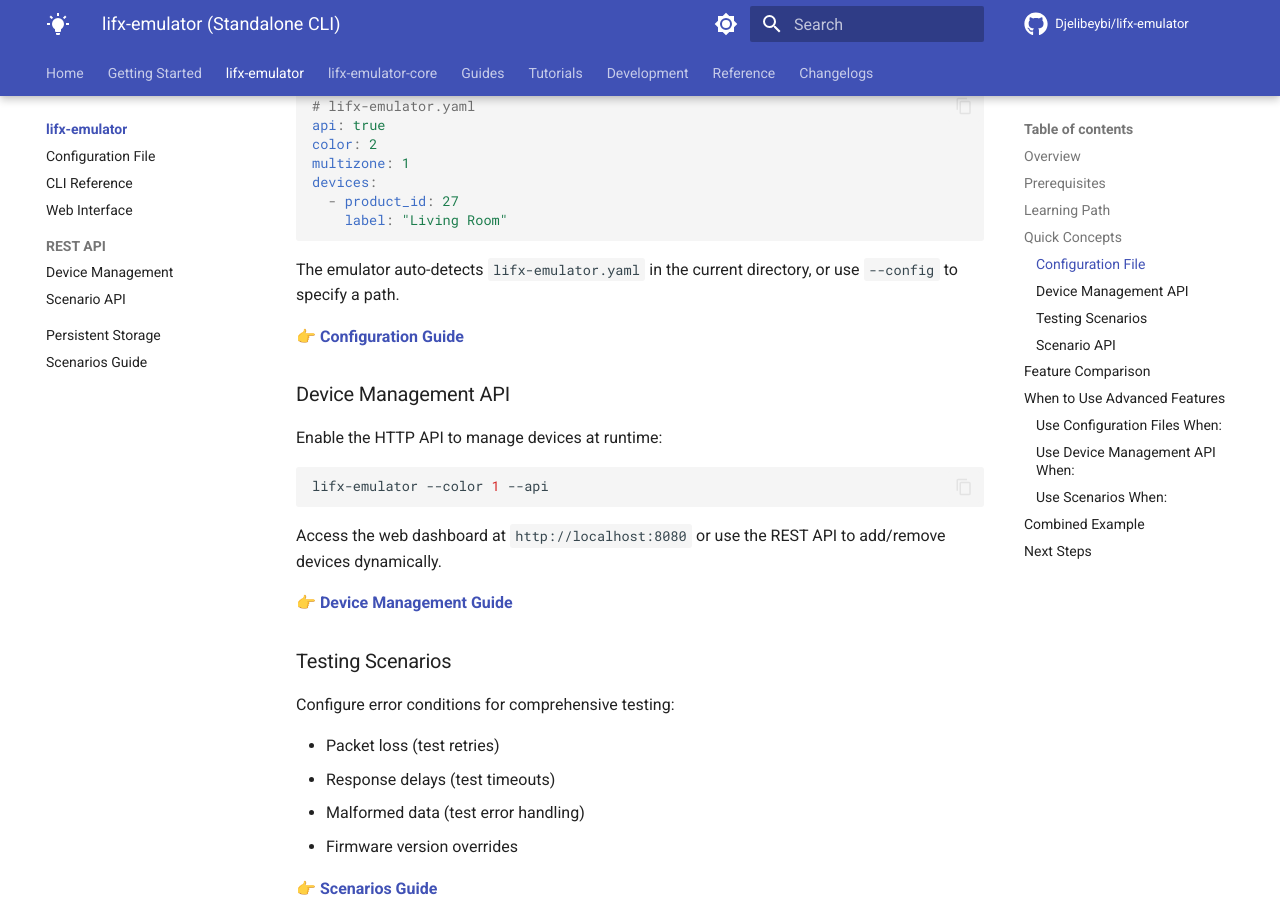
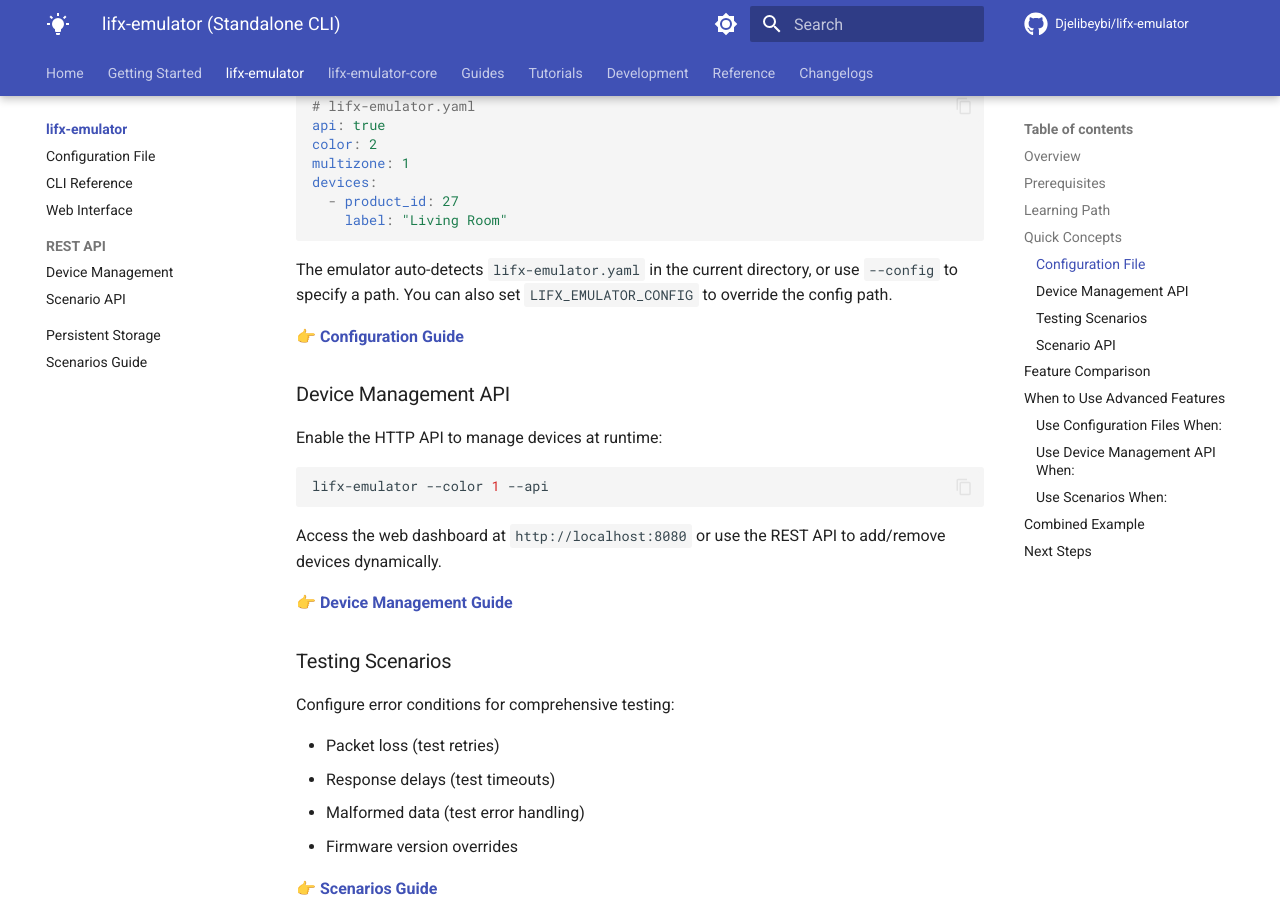
Before and after one commit to Djelibeybi/lifx-emulator, an MkDocs documentation site: the page built from docs/cli/index.md, in a window 1280 px wide and 900 px high, scrolled down 1188 px. Built offline with MkDocs 1.6.1 and Material for MkDocs 9.7.7, drawn with Linux system fonts in a browser that asks for light colours; comment, search, counter and statistics services are not loaded; the version menu is left out.

Commit message:
fix(docs): document LIFX_EMULATOR_CONFIG env var and remove stale storage reference
Co-Authored-By: Claude Opus 4.5 <noreply@anthropic.com>
Signed-off-by: Avi Miller <me@dje.li>

````diff
--- a/docs/cli/index.md
+++ b/docs/cli/index.md
@@ -45,7 +45,7 @@ devices:
     label: "Living Room"
 ```
 
-The emulator auto-detects `lifx-emulator.yaml` in the current directory, or use `--config` to specify a path.
+The emulator auto-detects `lifx-emulator.yaml` in the current directory, or use `--config` to specify a path. You can also set `LIFX_EMULATOR_CONFIG` to override the config path.
 
 👉 **[Configuration Guide](configuration.md)**
 
````
Also changed, not shown: docs/cli/web-interface.md (+1 -1 lines).
